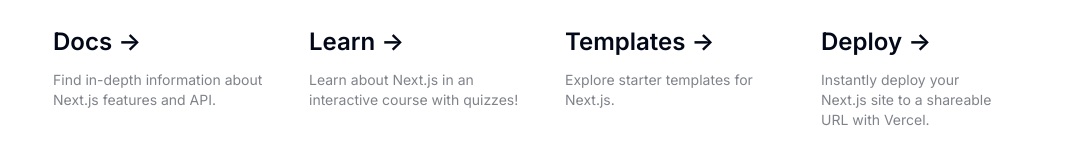
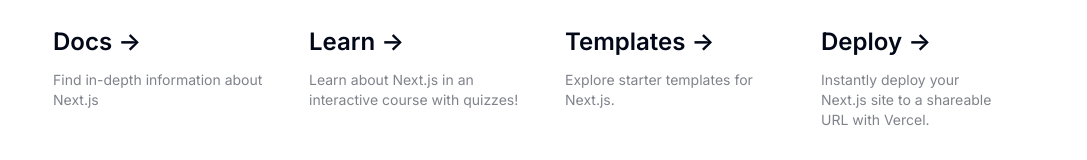
Before and after one commit to Team-Chanllenge-Impression-Store/team_challenge_frontend, a Next.js app: page / in a window 1280 px wide. Shown: the part 557-717 px from the top of the page, without its empty margins (96-1183 px from the left). Built offline with nearby package versions, Linux system fonts and the light colour scheme.

Commit message:
fix: testing

```diff
--- a/src/app/page.tsx
+++ b/src/app/page.tsx
@@ -53,7 +53,7 @@
 						</span>
 					</h2>
 					<p className="m-0 max-w-[30ch] text-sm opacity-50">
-            Find in-depth information about Next.js features and API.
+						Find in-depth information about Next.js
 					</p>
 				</a>
 
```
Lines whose indentation alone changed are shown as unchanged.
